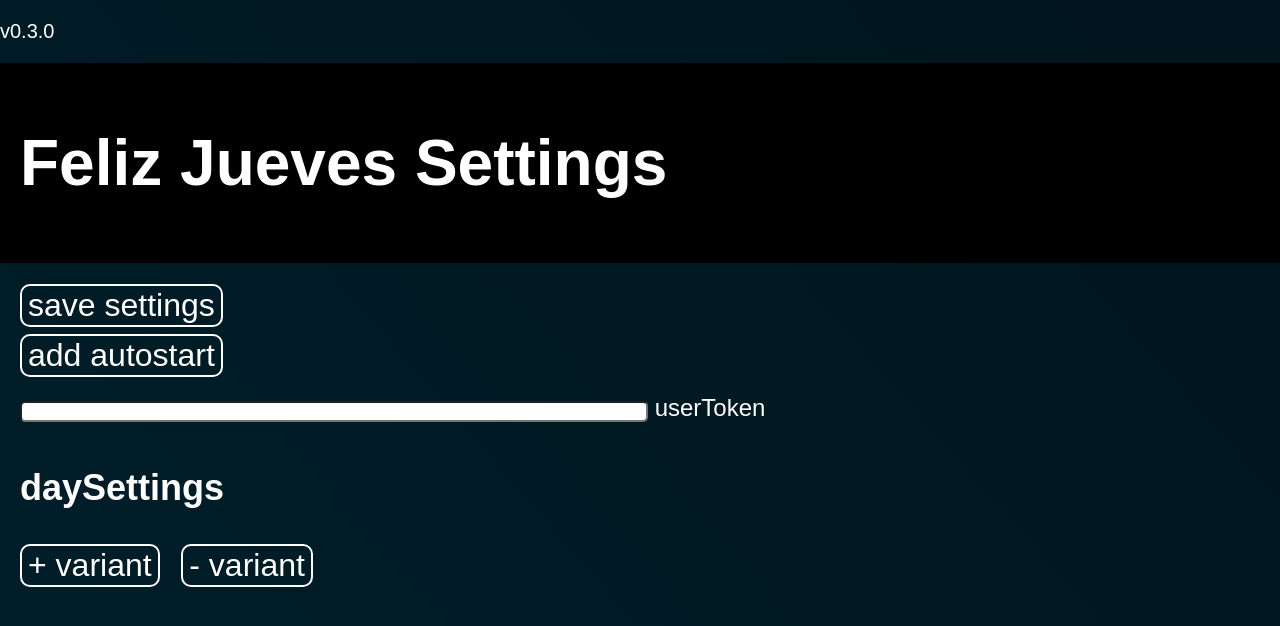
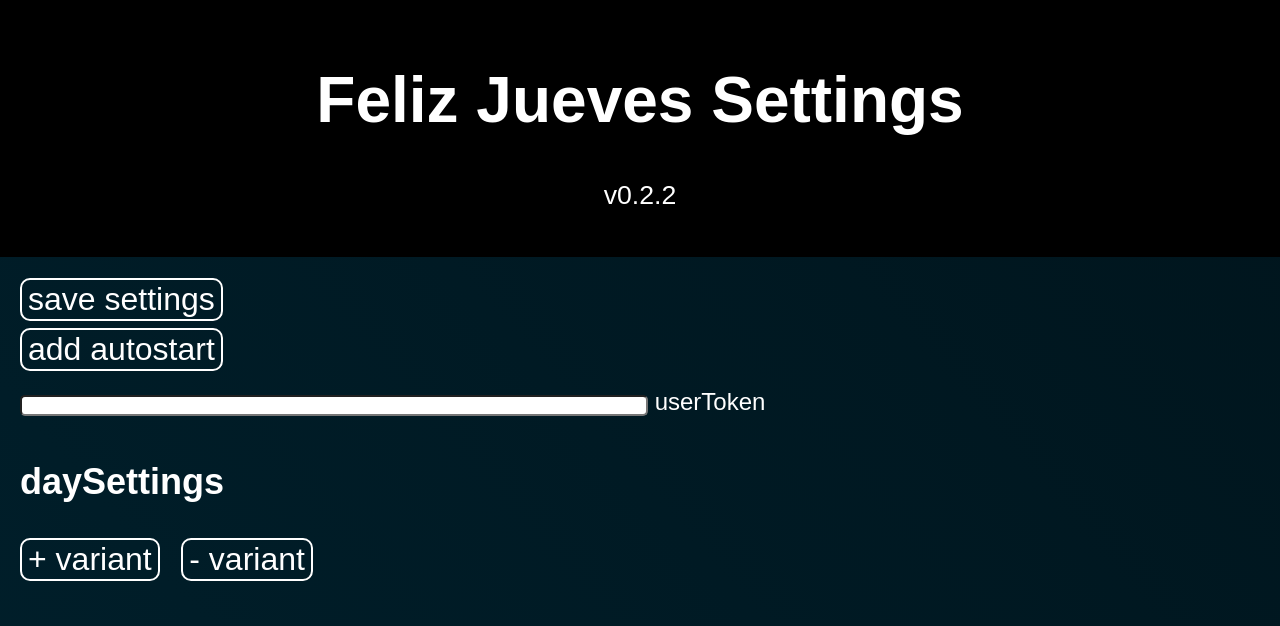
Before and after one commit to LukachoLombardi/feliz_jueves, a website with bundled scripts: page FelizJueves/FelizJueves.html in a window 1280 px wide. Built offline with nearby package versions, Linux system fonts and the light colour scheme.

Commit message:
centered settings text

```diff
--- a/FelizJueves/FelizJueves.html
+++ b/FelizJueves/FelizJueves.html
@@ -5,7 +5,6 @@
     <meta charset="UTF-8">
     <link rel="stylesheet" href="style.css">
     <title>Feliz Jueves</title>
-    <p style="font-size: smaller">v0.3.0</p>
 </head>
 <body class="noselect">
 <header>
@@ -13,6 +12,7 @@
 
 <div class="header">
     <h1>Feliz Jueves Settings</h1>
+    <p style="font-size: smaller">v0.2.2</p>
 </div>
 
 <div class="elements">
--- a/FelizJueves/style.css
+++ b/FelizJueves/style.css
@@ -32,7 +32,7 @@ body {
 
 .header{
     font-size: xx-large;
-    text-align: left;
+    text-align: center;
     padding: 20px;
     margin: 0 auto;
     background-color: black;
```
